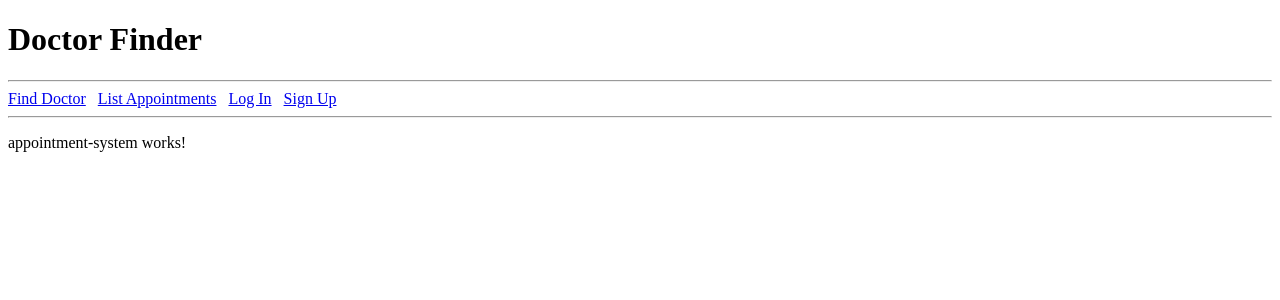
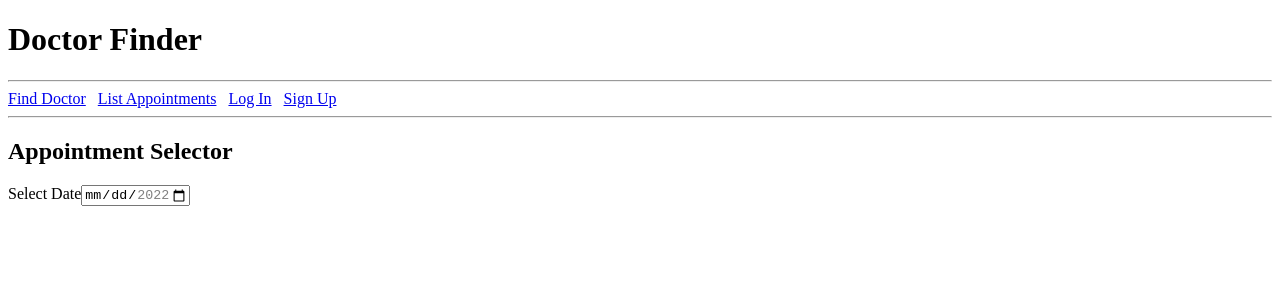
Before and after one commit to lucaraa253/Angular-Doctor-Patient, an Angular app: page /DoctorFinder/AppointmentSystem in a window 1280 px wide. Shown: the top 300 px of the page. Built offline with nearby package versions, Linux system fonts and the light colour scheme.

Commit message:
added calendar

```diff
--- a/src/app/components/appointment-system/appointment-system.component.html
+++ b/src/app/components/appointment-system/appointment-system.component.html
@@ -1 +1,3 @@
-<p>appointment-system works!</p>
+<h2>Appointment Selector</h2>
+<label>Select Date</label>
+<input type="date" min="2022-01-01" max="2022-07-01">
```
